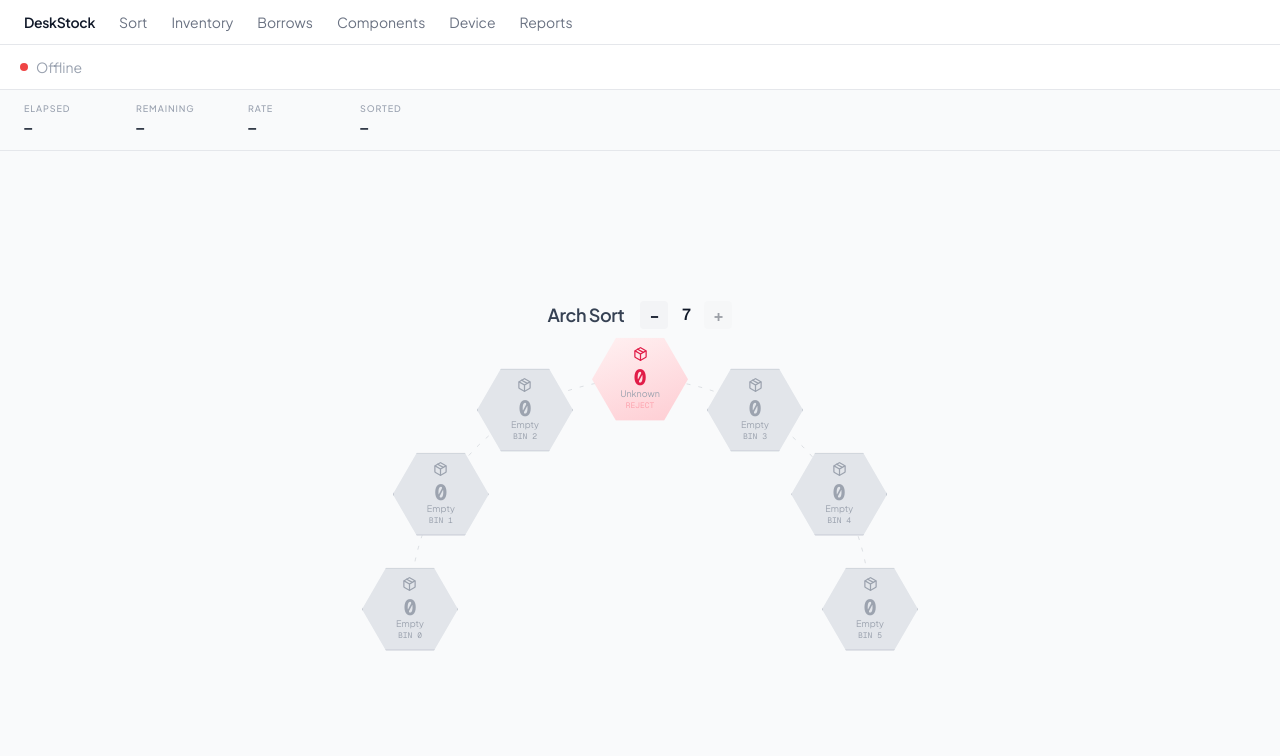
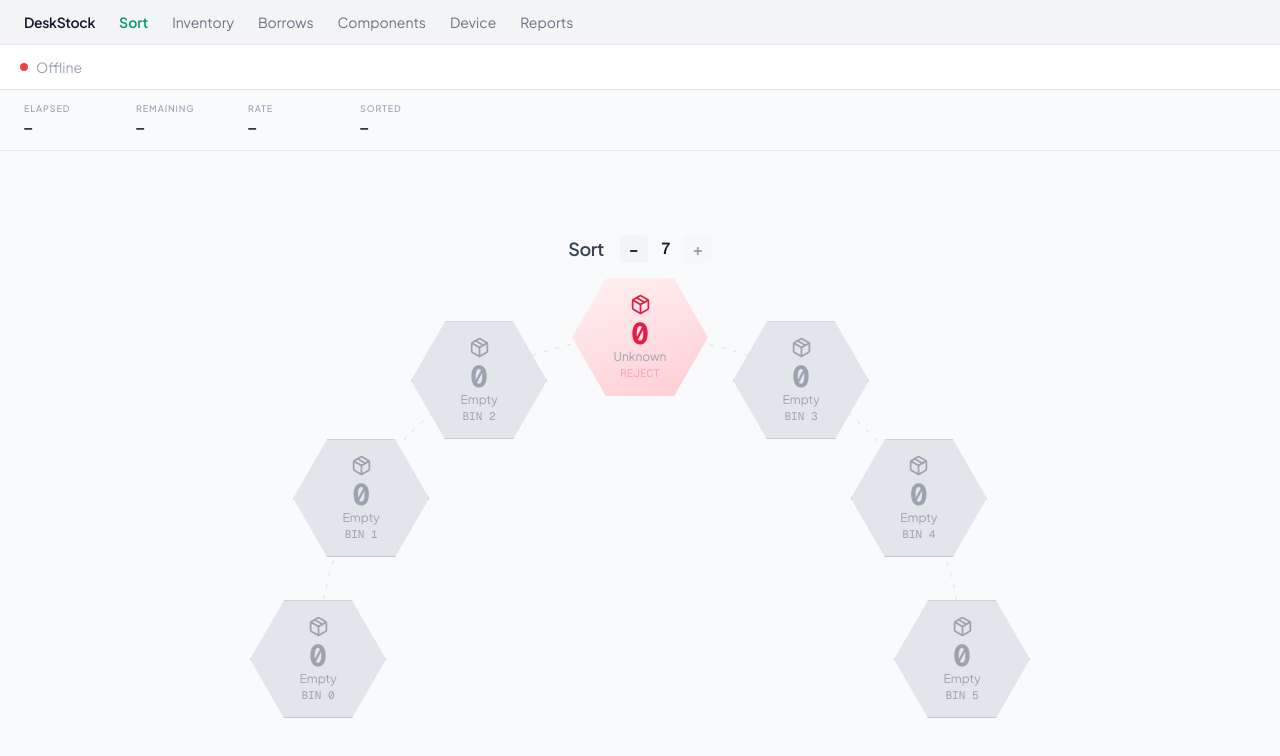
Before and after one commit to EmmanuelJohnW/deskstock, a Next.js app: page / in a window 1280 px wide. Shown: the top 756 px of the page. Built offline with nearby package versions, Linux system fonts and the light colour scheme; no server answers.

Commit message:
style: background color + bin sizing + sort dynamic appearance

```diff
--- a/src/app/globals.css
+++ b/src/app/globals.css
@@ -10,6 +10,25 @@
 }
 
 body {
-  background-color: #ffffff;
+  background-color: #f9fafb;
   color: #111827;
 }
+
+@keyframes bin-pulse {
+  0% {
+    transform: scale(1);
+    filter: brightness(1);
+  }
+  30% {
+    transform: scale(1.12);
+    filter: brightness(1.3);
+  }
+  100% {
+    transform: scale(1);
+    filter: brightness(1);
+  }
+}
+
+.animate-bin-pulse {
+  animation: bin-pulse 600ms ease-out;
+}
--- a/src/app/layout.tsx
+++ b/src/app/layout.tsx
@@ -1,7 +1,7 @@
 import type { Metadata } from 'next'
 import { Plus_Jakarta_Sans, Geist_Mono } from 'next/font/google'
 import './globals.css'
-import Link from 'next/link'
+import { NavBar } from '@/components/NavBar'
 
 const plusJakarta = Plus_Jakarta_Sans({
   variable: '--font-plus-jakarta',
@@ -29,16 +29,8 @@ export default function RootLayout({
       lang="en"
       className={`${plusJakarta.variable} ${geistMono.variable} h-full antialiased`}
     >
-      <body className="min-h-full flex flex-col bg-white text-gray-900">
-        <nav className="flex items-center gap-4 sm:gap-6 px-4 sm:px-6 py-3 bg-white border-b border-gray-200 text-sm sticky top-0 z-10 overflow-x-auto whitespace-nowrap">
-          <span className="font-semibold text-gray-900 tracking-tight shrink-0">DeskStock</span>
-          <Link href="/"          className="shrink-0 text-gray-500 hover:text-gray-900 transition-colors">Sort</Link>
-          <Link href="/inventory" className="shrink-0 text-gray-500 hover:text-gray-900 transition-colors">Inventory</Link>
-          <Link href="/borrows"   className="shrink-0 text-gray-500 hover:text-gray-900 transition-colors">Borrows</Link>
-          <Link href="/components"className="shrink-0 text-gray-500 hover:text-gray-900 transition-colors">Components</Link>
-          <Link href="/device"    className="shrink-0 text-gray-500 hover:text-gray-900 transition-colors">Device</Link>
-          <Link href="/reports"   className="shrink-0 text-gray-500 hover:text-gray-900 transition-colors">Reports</Link>
-        </nav>
+      <body className="min-h-full flex flex-col bg-gray-50 text-gray-900">
+        <NavBar />
         {children}
       </body>
     </html>
--- a/src/app/page.tsx
+++ b/src/app/page.tsx
@@ -19,6 +19,12 @@ export default function DashboardPage() {
       ? Math.max(device.totalSorted ?? 0, binSum)
       : binSum
 
+  const heading = isRunning
+    ? device.lastBinEvent
+      ? `Sorting: ${device.lastBinEvent.component}`
+      : `Sorting… (${liveSorted} sorted)`
+    : 'Sort'
+
   return (
     <div className="flex-1 flex flex-col bg-gray-50 text-gray-900">
       <StatusBar
@@ -36,10 +42,10 @@ export default function DashboardPage() {
         runStatus={device.runStatus}
       />
 
-      <main className="flex-1 flex flex-col items-center justify-center gap-5 p-4 sm:p-6 w-full">
+      <main className="flex-1 flex flex-col items-center justify-center gap-8 p-4 sm:p-6 w-full">
         <div className="flex flex-wrap items-center justify-center gap-4">
           <h1 className="text-lg font-semibold text-gray-700 tracking-tight">
-            Arch Sort
+            {heading}
           </h1>
           <BinCountControl
             value={binCount}
@@ -48,7 +54,12 @@ export default function DashboardPage() {
           />
         </div>
 
-        <ArchBinMap bins={device.bins} binCount={binCount} />
+        <ArchBinMap
+          bins={device.bins}
+          binCount={binCount}
+          activeBinIdx={isRunning ? device.lastBinEvent?.binIdx ?? null : null}
+          activeSeq={device.lastBinEvent?.seq}
+        />
 
         {device.controllable && (
           <div className="flex gap-3">
--- a/src/components/ArchBinMap.tsx
+++ b/src/components/ArchBinMap.tsx
@@ -1,14 +1,14 @@
 import type { BinState } from '@/lib/device/state'
 import { HexBin } from './HexBin'
 
-const CONTAINER_W = 760
-const CONTAINER_H = 300
+const CONTAINER_W = 1080
+const CONTAINER_H = 420
 
 const ARC_CENTER_X = CONTAINER_W / 2
-const ARC_CENTER_Y = 260
-const ARC_RADIUS   = 230
+const ARC_CENTER_Y = 364
+const ARC_RADIUS   = 322
 
-const HEX_W = 96
+const HEX_W = 136
 const HEX_H = Math.round(HEX_W * 0.866)
 
 interface Slot {
@@ -39,9 +39,11 @@ function buildArchOrder(binCount: number): Slot[] {
 interface ArchBinMapProps {
   bins: BinState[]
   binCount: number
+  activeBinIdx?: number | null
+  activeSeq?: number
 }
 
-export function ArchBinMap({ bins, binCount }: ArchBinMapProps) {
+export function ArchBinMap({ bins, binCount, activeBinIdx = null, activeSeq = 0 }: ArchBinMapProps) {
   const order = buildArchOrder(binCount)
   const stepDeg = order.length > 1 ? 180 / (order.length - 1) : 0
 
@@ -82,7 +84,9 @@ export function ArchBinMap({ bins, binCount }: ArchBinMapProps) {
         />
       </svg>
 
-      {points.map(({ leftPct, topPct, binIdx, isReject, isEmpty, bin }, slot) => (
+      {points.map(({ leftPct, topPct, binIdx, isReject, isEmpty, bin }, slot) => {
+        const isPulsing = activeBinIdx === binIdx
+        return (
           <div
             key={slot}
             className="absolute"
@@ -94,6 +98,10 @@ export function ArchBinMap({ bins, binCount }: ArchBinMapProps) {
               transform: 'translate(-50%, -50%)',
             }}
           >
+            <div
+              key={isPulsing ? `pulse-${activeSeq}` : 'idle'}
+              className={isPulsing ? 'w-full h-full animate-bin-pulse' : 'w-full h-full'}
+            >
               <HexBin
                 idx={binIdx}
                 component={bin?.component ?? (isReject ? 'Unknown' : '')}
@@ -102,7 +110,9 @@ export function ArchBinMap({ bins, binCount }: ArchBinMapProps) {
                 isEmpty={isEmpty}
               />
             </div>
-      ))}
+          </div>
+        )
+      })}
     </div>
   )
 }
--- a/src/components/HexBin.tsx
+++ b/src/components/HexBin.tsx
@@ -63,15 +63,15 @@ export function HexBin({ idx, component, count, isReject, isEmpty }: HexBinProps
       <Icon
         style={{
           color: accentColor,
-          width: 'clamp(9px, 2cqw, 15px)',
-          height: 'clamp(9px, 2cqw, 15px)',
+          width: 'clamp(12px, 2.6cqw, 21px)',
+          height: 'clamp(12px, 2.6cqw, 21px)',
           flexShrink: 0,
         }}
       />
 
       <span
         className="font-mono font-bold tabular-nums leading-none mt-1"
-        style={{ fontSize: 'clamp(12px, 2.9cqw, 22px)', color: accentColor }}
+        style={{ fontSize: 'clamp(16px, 3.8cqw, 30px)', color: accentColor }}
       >
         {count}
       </span>
@@ -79,7 +79,7 @@ export function HexBin({ idx, component, count, isReject, isEmpty }: HexBinProps
       <span
         className="text-center leading-tight"
         style={{
-          fontSize: 'clamp(7px, 1.2cqw, 9px)',
+          fontSize: 'clamp(9px, 1.6cqw, 12px)',
           color: labelColor,
           padding: '0 22%',
           width: '100%',
@@ -93,7 +93,7 @@ export function HexBin({ idx, component, count, isReject, isEmpty }: HexBinProps
 
       <span
         className="font-mono"
-        style={{ fontSize: 'clamp(6px, 1.05cqw, 8px)', color: binLabelColor, marginTop: 1 }}
+        style={{ fontSize: 'clamp(8px, 1.4cqw, 11px)', color: binLabelColor, marginTop: 1 }}
       >
         {binLabel}
       </span>
--- /dev/null
+++ b/src/components/NavBar.tsx
@@ -0,0 +1,49 @@
+'use client'
+
+import Link from 'next/link'
+import { usePathname } from 'next/navigation'
+
+interface NavItem {
+  href: string
+  label: string
+}
+
+const NAV_ITEMS: NavItem[] = [
+  { href: '/', label: 'Sort' },
+  { href: '/inventory', label: 'Inventory' },
+  { href: '/borrows', label: 'Borrows' },
+  { href: '/components', label: 'Components' },
+  { href: '/device', label: 'Device' },
+  { href: '/reports', label: 'Reports' },
+]
+
+function isActive(pathname: string, href: string): boolean {
+  if (href === '/') return pathname === '/'
+  return pathname === href || pathname.startsWith(`${href}/`)
+}
+
+export function NavBar() {
+  const pathname = usePathname()
+
+  return (
+    <nav className="flex items-center gap-4 sm:gap-6 px-4 sm:px-6 py-3 bg-gray-100 border-b border-gray-200 text-sm sticky top-0 z-10 overflow-x-auto whitespace-nowrap">
+      <span className="font-semibold text-gray-900 tracking-tight shrink-0">DeskStock</span>
+      {NAV_ITEMS.map(({ href, label }) => {
+        const active = isActive(pathname, href)
+        return (
+          <Link
+            key={href}
+            href={href}
+            className={
+              active
+                ? 'shrink-0 text-emerald-600 font-semibold transition-colors'
+                : 'shrink-0 text-gray-500 hover:text-gray-900 transition-colors'
+            }
+          >
+            {label}
+          </Link>
+        )
+      })}
+    </nav>
+  )
+}
--- a/src/lib/device/state.ts
+++ b/src/lib/device/state.ts
@@ -2,6 +2,12 @@ export interface BinState {
   idx: number
   component: string
   count: number
+}
+
+export interface LastBinEvent {
+  binIdx: number
+  component: string
+  seq: number
 }
 
 export interface DeviceState {
@@ -16,6 +22,7 @@ export interface DeviceState {
   runStatus: 'idle' | 'running' | 'complete'
   totalSorted: number | null
   durationMs: number | null
+  lastBinEvent: LastBinEvent | null
 }
 
 export const INITIAL_DEVICE_STATE: DeviceState = {
@@ -30,4 +37,5 @@ export const INITIAL_DEVICE_STATE: DeviceState = {
   runStatus: 'idle',
   totalSorted: null,
   durationMs: null,
+  lastBinEvent: null,
 }
--- a/src/lib/device/useDevice.ts
+++ b/src/lib/device/useDevice.ts
@@ -32,6 +32,7 @@ function reduce(state: DeviceState, msg: DeviceMessage): DeviceState {
         runStatus: 'running',
         totalSorted: null,
         durationMs: null,
+        lastBinEvent: null,
       }
     }
 
@@ -42,7 +43,15 @@ function reduce(state: DeviceState, msg: DeviceMessage): DeviceState {
           ? { ...b, count: b.count + msg.payload.count }
           : b
       )
-      return { ...state, bins }
+      return {
+        ...state,
+        bins,
+        lastBinEvent: {
+          binIdx: msg.payload.bin,
+          component: msg.payload.component,
+          seq: (state.lastBinEvent?.seq ?? 0) + 1,
+        },
+      }
     }
 
     case 'sort/progress':
```
Lines whose indentation alone changed are shown as unchanged.
